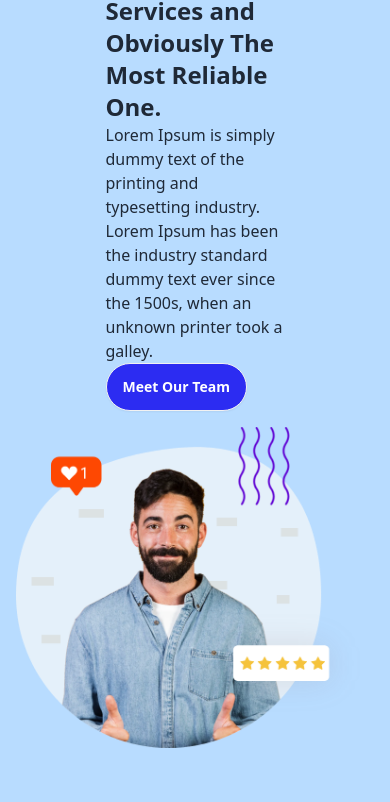
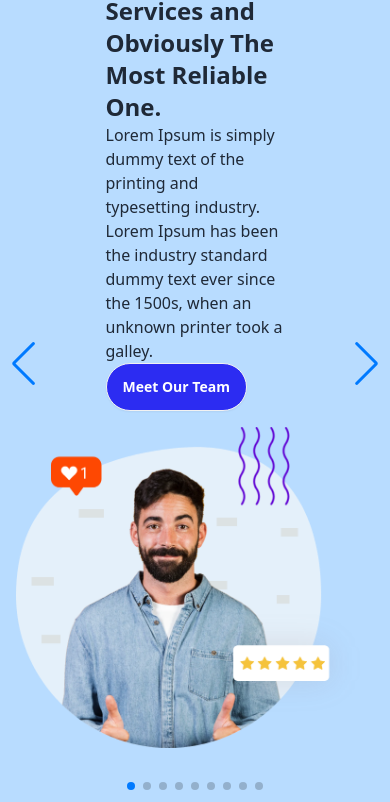
Before and after one commit to Shakib-Shajid/BitBinary-IT, a Next.js app: page / in a window 390 px wide. Shown: the part 3440-4242 px from the top of the page. Built offline with nearby package versions, Linux system fonts and the light colour scheme.

Commit message:
review carousel added

```diff
--- a/package.json
+++ b/package.json
@@ -11,7 +11,8 @@
   "dependencies": {
     "next": "^14.2.3",
     "react": "^18.3.1",
-    "react-dom": "^18.3.1"
+    "react-dom": "^18.3.1",
+    "swiper": "^11.1.4"
   },
   "devDependencies": {
     "daisyui": "^4.11.1",
--- /dev/null
+++ b/src/components/ui/Client.js
@@ -0,0 +1,31 @@
+import Image from 'next/image';
+import Link from 'next/link';
+import CR from '@/assets/client-review.png'
+
+const Client = () => {
+
+    return (
+        <div>
+            {/* Client Review Section */}
+            <div className="hero mb-10">
+                <div className="hero-content flex-col md:gap-10 lg:gap-20 lg:flex-row-reverse">
+                    <div className="w-[50%] ">
+                        <h1 className="text-red-600">Client Review</h1>
+                        <p className="text-4xl font-bold py-6 hidden md:flex">Excellent Services and Obviously <br />
+                            The Most Reliable One.</p>
+                        <p className="text-2xl font-bold md:hidden">Excellent Services and Obviously The Most Reliable One.</p>
+                        <p className="md:py-6">Lorem Ipsum is simply dummy text of the printing and typesetting industry. Lorem Ipsum has been the industry standard dummy text ever since the 1500s, when an unknown printer took a galley.</p>
+                        <Link href="/about">
+                            <button className="btn bg-[#2C2CF2] text-white rounded-full md:py-4 md:px-10">Meet Our Team</button>
+                        </Link>
+                    </div>
+                    <Image
+                        src={CR} className='md:w-2/5 lg:pt-6 '
+                        alt="Whale Loogan" />
+                </div>
+            </div>
+        </div>
+    );
+};
+
+export default Client;
--- a/src/components/ui/Review.js
+++ b/src/components/ui/Review.js
@@ -1,28 +1,59 @@
-import Image from 'next/image';
-import Link from 'next/link';
-import CR from '@/assets/client-review.png'
+"use client";
+import { Swiper, SwiperSlide } from 'swiper/react';
+
+// Import Swiper styles
+import 'swiper/css';
+import 'swiper/css/pagination';
+import 'swiper/css/navigation';
+
+
+// import required modules
+import { Pagination, Navigation } from 'swiper/modules';
+import Client from './Client';
+
 
 const Review = () => {
     return (
         <div>
-            {/* Client Review Section */}
-            <div className="hero mb-10">
-                <div className="hero-content flex-col md:gap-10 lg:gap-20 lg:flex-row-reverse">
-                    <div className="w-[50%] ">
-                        <h1 className="text-red-600">Client Review</h1>
-                        <p className="text-4xl font-bold py-6 hidden md:flex">Excellent Services and Obviously <br />
-                            The Most Reliable One.</p>
-                        <p className="text-2xl font-bold md:hidden">Excellent Services and Obviously The Most Reliable One.</p>
-                        <p className="md:py-6">Lorem Ipsum is simply dummy text of the printing and typesetting industry. Lorem Ipsum has been the industry standard dummy text ever since the 1500s, when an unknown printer took a galley.</p>
-                        <Link href="/about">
-                            <button className="btn bg-[#2C2CF2] text-white rounded-full md:py-4 md:px-10">Meet Our Team</button>
-                        </Link>
-                    </div>
-                    <Image
-                        src={CR} className='md:w-2/5 lg:pt-6 '
-                        alt="Whale Loogan" />
-                </div>
-            </div>
+            <Swiper
+        slidesPerView={1}
+        spaceBetween={30}
+        loop={true}
+        pagination={{
+          clickable: true,
+        }}
+        navigation={true}
+        modules={[Pagination, Navigation]}
+        className="mySwiper"
+      >
+        <SwiperSlide>
+          <Client />
+        </SwiperSlide>
+        <SwiperSlide>
+          <Client />
+        </SwiperSlide>
+        <SwiperSlide>
+          <Client />
+        </SwiperSlide>
+        <SwiperSlide>
+          <Client />
+        </SwiperSlide>
+        <SwiperSlide>
+          <Client />
+        </SwiperSlide>
+        <SwiperSlide>
+          <Client />
+        </SwiperSlide>
+        <SwiperSlide>
+          <Client />
+        </SwiperSlide>
+        <SwiperSlide>
+          <Client />
+        </SwiperSlide>
+        <SwiperSlide>
+          <Client />
+        </SwiperSlide>
+      </Swiper>
         </div>
     );
 };
```
Also changed, not shown: 1 other file (tests, documents, lock files or other folders).
